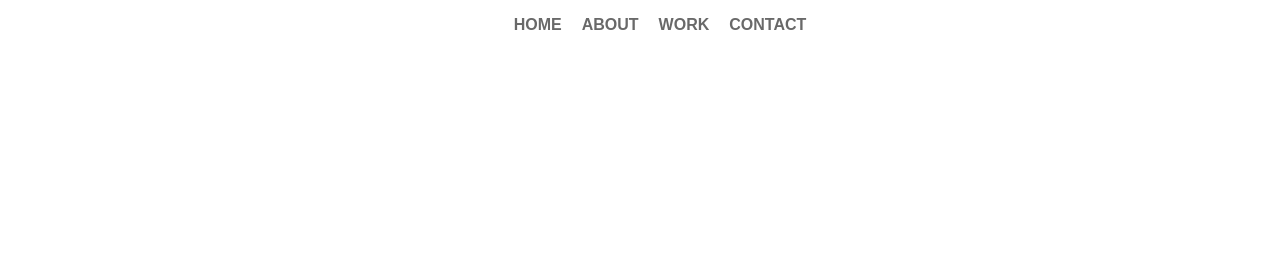
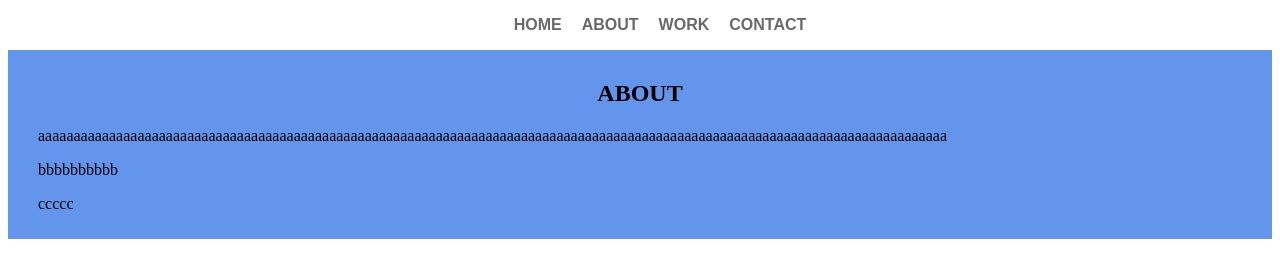
Before and after one commit to kokinonaka/sample, a plain HTML site: page index.html in a window 1280 px wide. Drawn offline with Linux system fonts and the light colour scheme.

Commit message:
[add] ABOUTセクションを追加

```diff
--- a/index.html
+++ b/index.html
@@ -18,5 +18,13 @@
             </ul>
         </nav>
     </header>
+    <div class="container">
+        <section>
+            <h1>ABOUT</h1>
+            <p>aaaaaaaaaaaaaaaaaaaaaaaaaaaaaaaaaaaaaaaaaaaaaaaaaaaaaaaaaaaaaaaaaaaaaaaaaaaaaaaaaaaaaaaaaaaaaaaaaaaaaaaaaaaaaaaaaaaaaaaaaaaaaaaa</p>
+            <p>bbbbbbbbbb</p>
+            <p>ccccc</p>
+        </section>
+    </div>
 </body>
 </html>
--- a/style.css
+++ b/style.css
@@ -16,3 +16,12 @@ a {
     color: inherit;
     text-decoration: none;
 }
+.container {
+    background-color: cornflowerblue;
+}
+section {
+    padding: 10px 30px;
+}
+section h1 {
+    text-align: center;
+}
```
